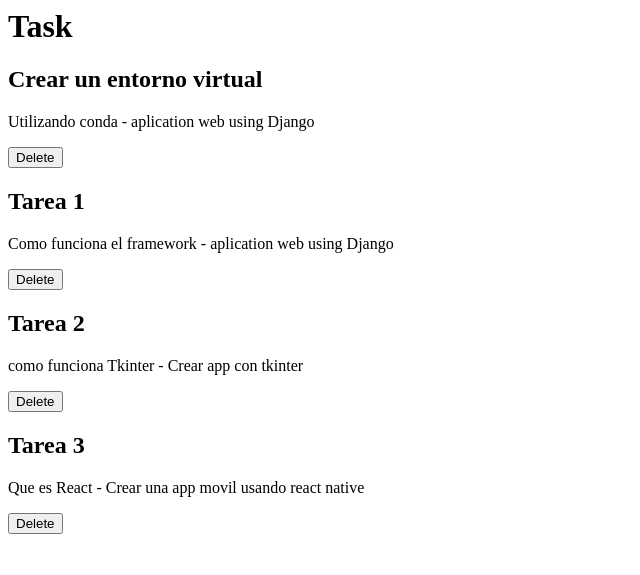
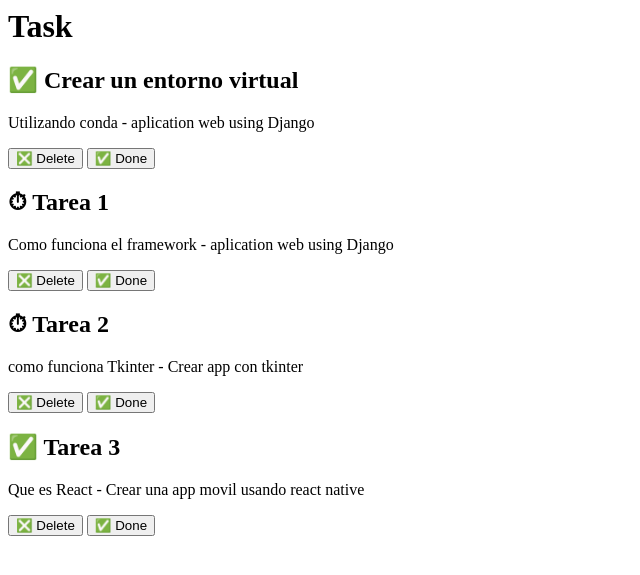
Before and after one commit to JPZU/Django, a Django app: page /task/ in a window 1280 px wide. Shown: the top 575 px of the page, without its empty margins (0-640 px from the left). Run offline with Django 5.2, Linux system fonts and the light colour scheme; data comes from the database, SQL or seed files in the repository; both versions use the stored data as it was after the commit.

Commit message:
How to works jinja sintaxis

```diff
--- a/my_app/models.py
+++ b/my_app/models.py
@@ -10,6 +10,7 @@
     title = models.CharField(max_length=200)
     description = models.TextField()
     project = models.ForeignKey(Project, on_delete=models.CASCADE)
+    done = models.BooleanField(default=False)
 
     def __str__(self):
         return f'{self.title} - {self.project.name}'
--- a/my_app/templates/projects.html
+++ b/my_app/templates/projects.html
@@ -1,6 +1,6 @@
 <h1>Projects</h1>
 {% for project in projects %}
 <h2>{{project.name}}</h2>
-<button>Delete</button>
-<button>Update</button>
+<button>❎ Delete</button>
+<button>✅ Done</button>
 {% endfor %}
--- a/my_app/templates/task.html
+++ b/my_app/templates/task.html
@@ -1,7 +1,9 @@
 <h1>Task</h1>
 
 {% for task in tasks %}
-<h2>{{task.title}}</h2>
+<h2>{% if task.done == False %} ⏱ {% else %} ✅ {% endif %} {{task.title}}</h2>
+
 <p>{{task.description}} - {{task.project.name}}</p>
-<button>Delete</button>
+<button>❎ Delete</button>
+<button>✅ Done</button>
 {% endfor%}
```
Also changed, not shown: db.sqlite3, my_app/migrations/0003_task_done.py (added).
